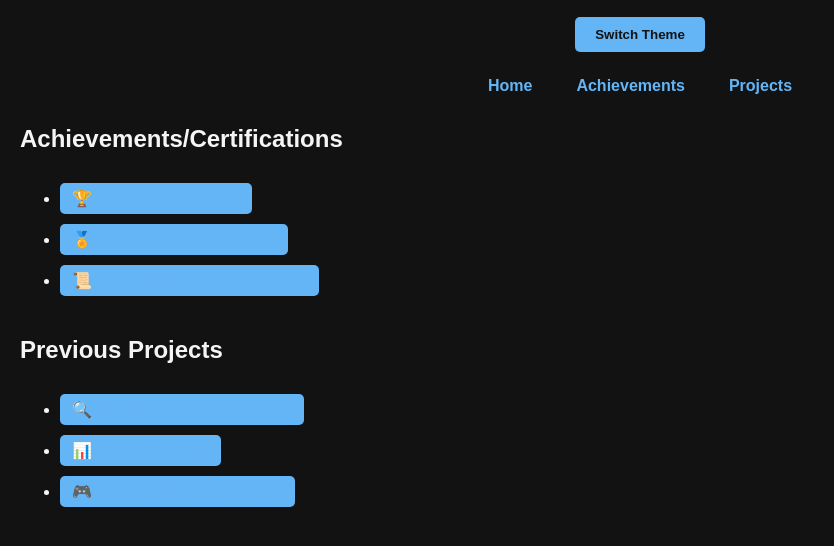
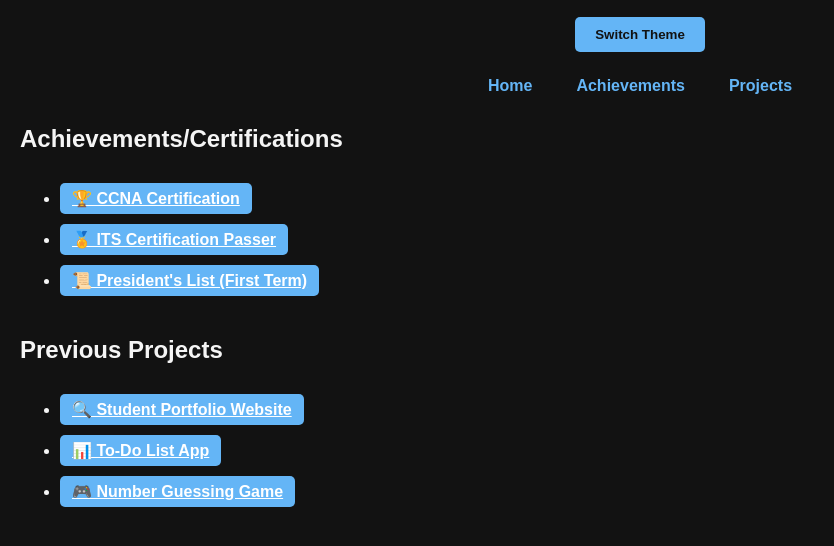
Before and after one commit to vinzflores1001/Portfolio, a plain HTML site: page index.html in a window 1280 px wide. Both pictures are taken after a click on the button "Switch Theme". Shown: the part 258-804 px from the top of the page, without its empty margins (0-834 px from the left). Drawn offline with Linux system fonts and the light colour scheme.

Commit message:
Update style.css

```diff
--- a/style.css
+++ b/style.css
@@ -128,18 +128,18 @@ body.dark .details {
    background-color: rgba(255, 255, 255, 0.08);
 }
 
-/* Detail Buttons — FIXED TEXT VISIBILITY */
+/* Detail Buttons — FIXED TEXT COLOR FOR DARK MODE */
 .detail-btn {
    background: none;
    border: none;
-   color: #4a90e2;
+   color: #4a90e2; /* Blue text in light mode */
    text-decoration: underline;
    cursor: pointer;
    font-weight: bold;
-   padding: 6px 12px; /* Reduced padding for better fit */
+   padding: 6px 12px;
    font-size: 1em;
    display: inline;
-   white-space: nowrap; /* Prevents text from wrapping or hiding */
+   white-space: nowrap;
    overflow: hidden;
    text-overflow: ellipsis;
 }
@@ -148,16 +148,11 @@ body.dark .details {
    color: #357abd;
 }
 
+/* Dark mode: make button text WHITE for visibility */
 body.dark .detail-btn {
-   color: #64b5f6;
+   color: white; /* ✅ This is the key fix! */
 }
 
 body.dark .detail-btn:hover {
-   color: #42a5f5;
+   color: #bbdefb; /* Lighter blue on hover */
 }
-
-/* Responsive image */
-img {
-   max-width: 100%;
-   height: auto;
-}
```
